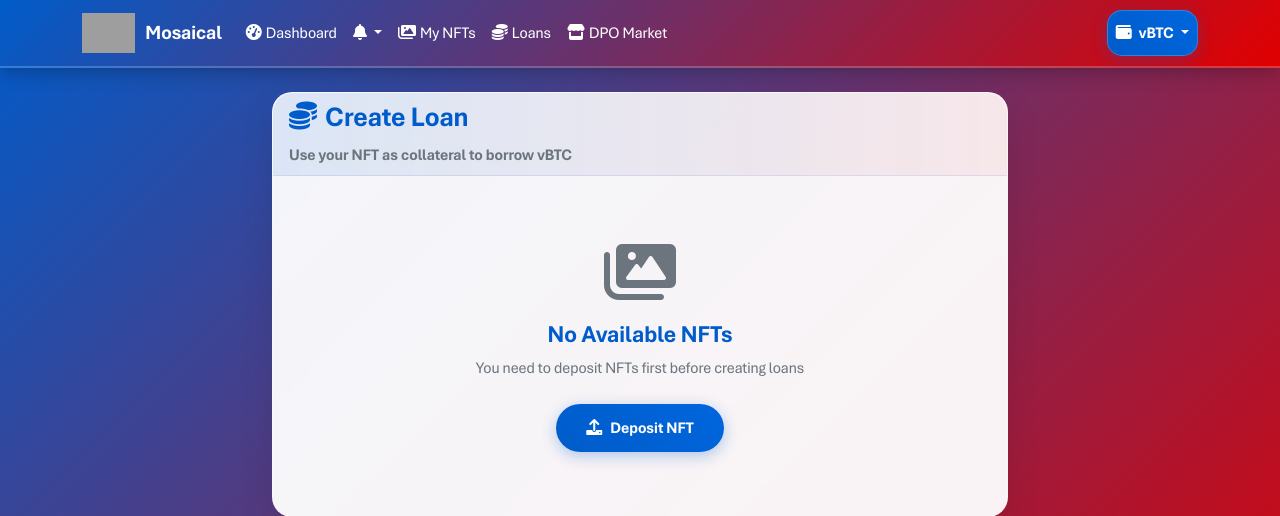
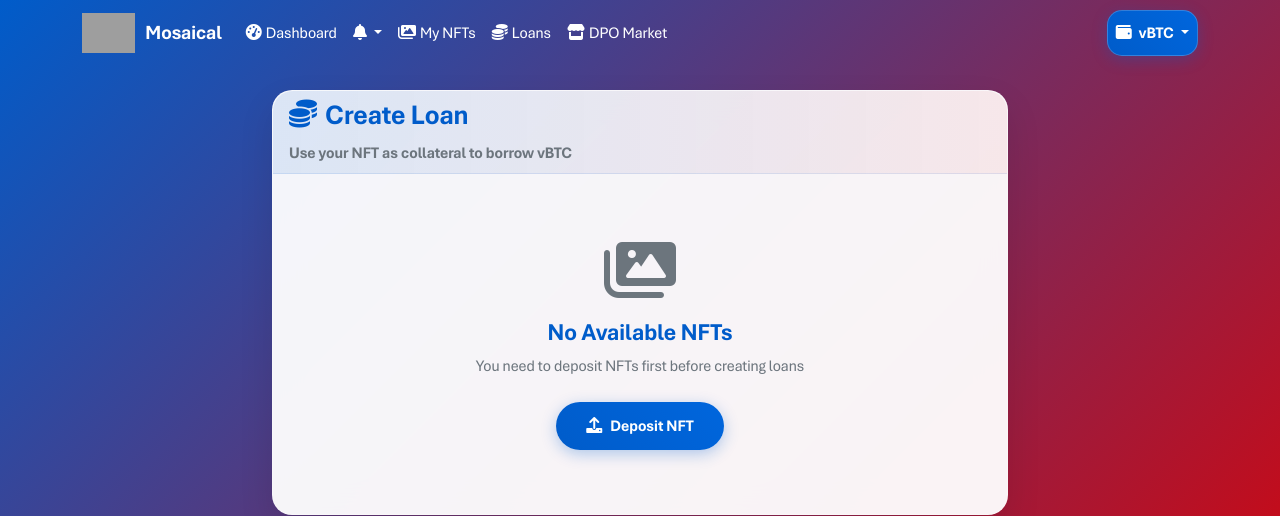
Before and after one commit to bernieio/mosaical-demo, a Django app: page /loans/create/ in a window 1280 px wide. Shown: the top 516 px of the page. Run offline with Django 5.2, Linux system fonts and the light colour scheme; the visitor is signed in with stand-in values (Sample User, id 1); data that the repository does not hold is empty; grey boxes are pictures that could not be loaded.

Commit message:
Assistant checkpoint: Remove navbar border for seamless design
Assistant generated file changes:
- mosaical_platform/templates/base.html: Remove navbar border and make seamless background

---

User prompt:

Navbar và body không tách nhau ra. Cần liền mạch (dùng chung background) và không tách nhau ra. Không được làm dải phân chia navbar và body

Replit-Commit-Author: Assistant
Replit-Commit-Session-Id: cf391cb8-d6b8-4010-a737-dfcc5e3f9d14

```diff
--- a/mosaical_platform/templates/base.html
+++ b/mosaical_platform/templates/base.html
@@ -51,10 +51,9 @@
 
         /* Navbar - Match background gradient */
         .navbar {
-            background: linear-gradient(135deg, #005cca 0%, #e10000 100%);
-            backdrop-filter: blur(10px);
-            border-bottom: 2px solid rgba(255, 255, 255, 0.2);
-            box-shadow: 0 2px 20px rgba(0, 0, 0, 0.3);
+            background: transparent;
+            backdrop-filter: none;
+            box-shadow: none;
         }
 
         .navbar-brand {
```
